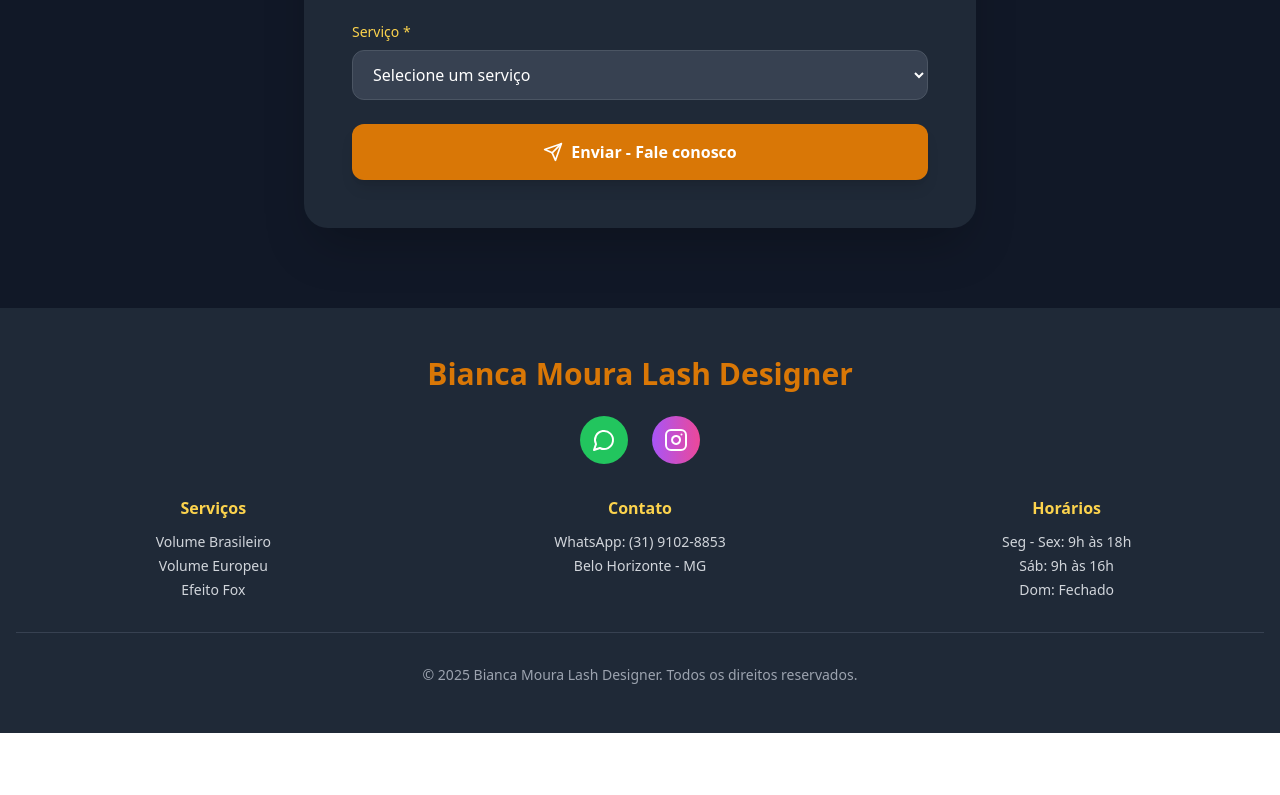
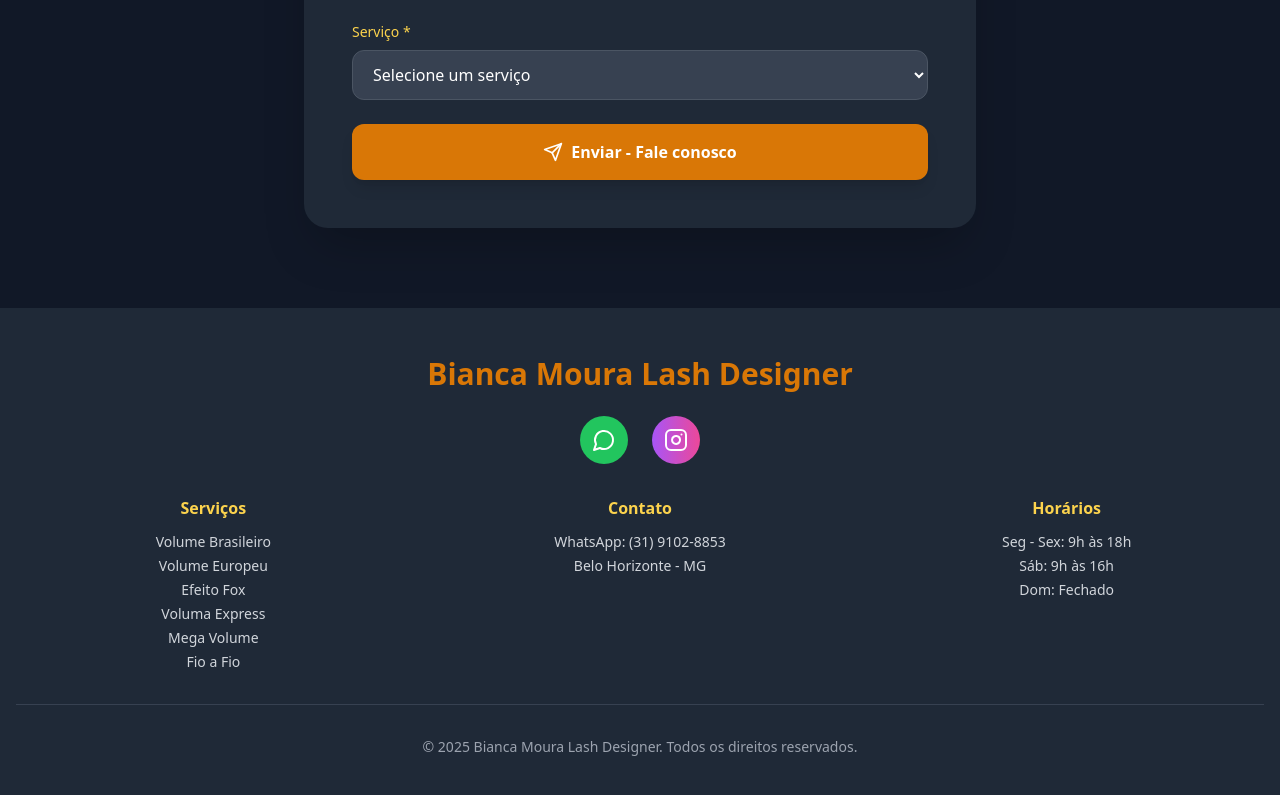
Before and after one commit to assessoriajhessiimoura-gif/bianca-moura-lash-designerr, a React (Vite) app: page / in a window 1280 px wide. Shown: the part 5342-6137 px from the top of the page. Before the commit the page ends 6075 px from the top, so only its background shows below. Built offline with nearby package versions, Linux system fonts and the light colour scheme.

Commit message:
Update Footer.tsx

```diff
--- a/src/components/Footer.tsx
+++ b/src/components/Footer.tsx
@@ -41,6 +41,9 @@ const Footer = () => {
                 <li>Volume Brasileiro</li>
                 <li>Volume Europeu</li>
                 <li>Efeito Fox</li>
+                <li>Voluma Express</li>
+                <li>Mega Volume</li>
+                <li>Fio a Fio</li>
               </ul>
             </div>
             <div>
```
